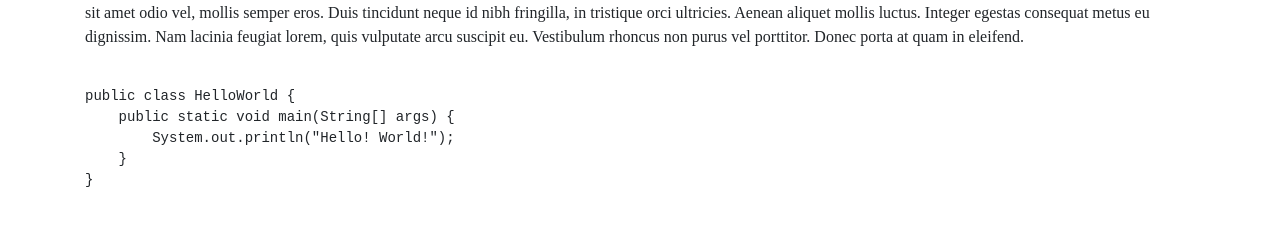
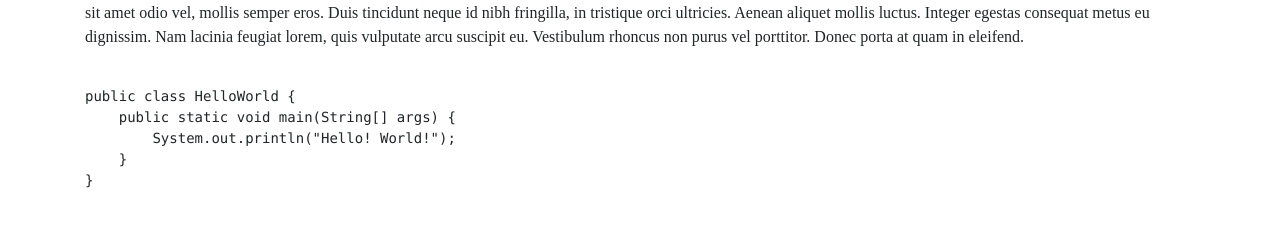
Before and after one commit to opensourcedoc/bootstrap-4-boilerplate, a website: page src/index.html in a window 1280 px wide. Shown: the part 167-394 px from the top of the page. Drawn offline with nearby package versions, Linux system fonts and the light colour scheme; files that its build step writes are made by us from their sources.

Commit message:
Refactor the project

```diff
--- a/asset/sass/app.scss
+++ b/assets/sass/app.scss
@@ -7,5 +7,5 @@
 }
 
 pre, code {
-    font-family: monospace;
+    font-family: Consolas, "Lucida Console", Monaco, monospace;
 }
```
Also changed, not shown: assets/js/app.js (renamed from asset/js/app.js), build/build.js, build/tasks/javascript/build.js, build/tasks/javascript/lint.js, build/tasks/sass/build.js, build/tasks/sass/lint.js.
